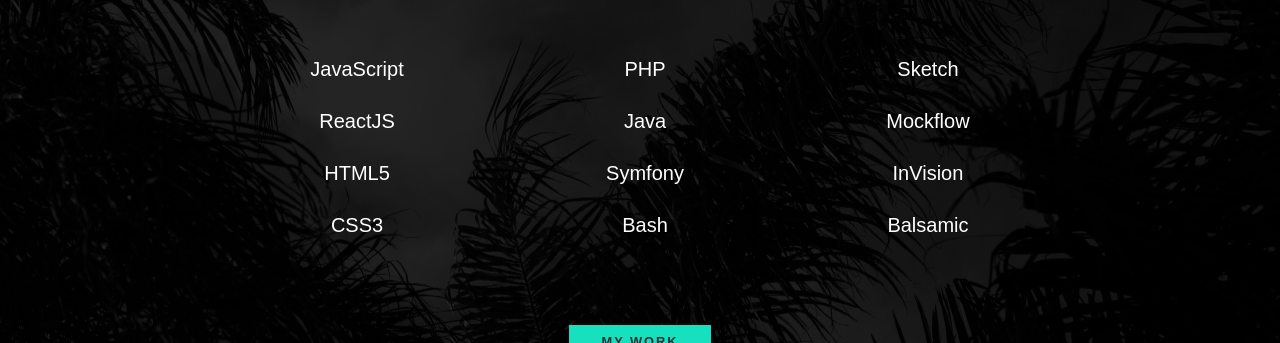
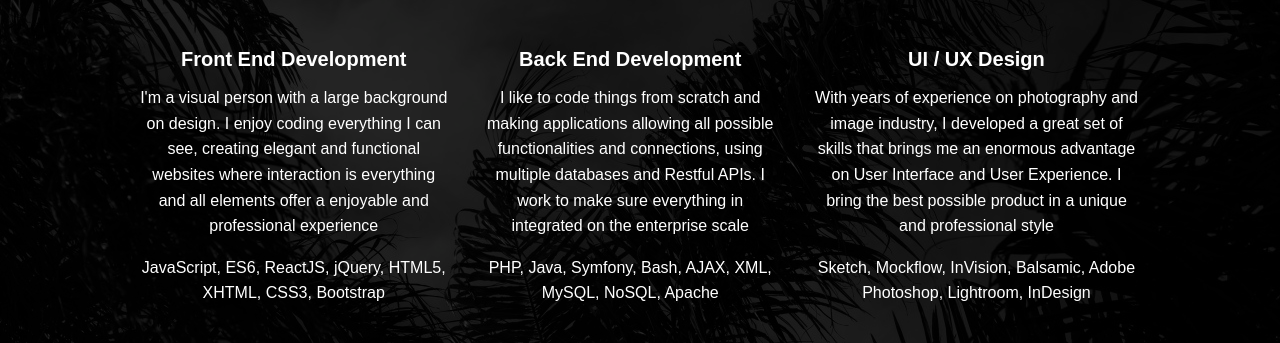
Before and after one commit to XabierGallardo/Xabier-Gallardo-Portfolio, a plain HTML site: page index.html in a window 1280 px wide. Shown: the part 609-952 px from the top of the page. Drawn offline with nearby package versions, Linux system fonts and the light colour scheme.

Commit message:
Added new content on Services section, issues solved

```diff
--- a/css/styles.css
+++ b/css/styles.css
@@ -329,10 +329,13 @@
 .service {
 	max-width: 500px;
 	margin: 0 auto;
+	padding-top: 1em;
+	padding-bottom: 1em;
 }
 
-.service p {
-	font-size: var(--fs-h3);
+.skills:hover {
+	color: var(--clr-accent);
+	cursor: default;
 }
 
 @media (min-width: 800px) {
@@ -348,7 +351,6 @@
 	}
 }
 
-
 .about-me {
 	max-width: 1000px;
 	margin: 0 auto;
@@ -358,7 +360,6 @@
 	max-width: 300px;
 	margin: 0 auto;
 }
-
 
 @media (min-width: 600px) {
 	.about-me {
@@ -404,12 +405,13 @@
 
 .portfolio {
 	display: grid;
-	grid-template-columns: repeat(auto-fit, minmax(400px, 1fr));
+	grid-template-columns: repeat(auto-fit, minmax(200px, 1fr));
 }
 
 .portfolio__item {
 	background: var(--clr-accent);
 	overflow: hidden;
+	margin: 0 auto;
 }
 
 .portfolio__img {
@@ -427,6 +429,12 @@
 .portfolio__item:focus .portfolio__img {
 	transform: scale(1.2);
 	opacity: .75;
+}
+
+@media (max-width: 870px) {
+	.portfolio {
+		grid-template-columns: repeat(auto-fit, minmax(280px, 1fr));
+	}
 }
 
 
@@ -469,7 +477,6 @@
 
 .social-list__item {
 	margin: 0.5em;
-	font-size: var(--fs-h2);
 }
 
 .social-list__link {
--- a/index.html
+++ b/index.html
@@ -60,24 +60,21 @@
 		<div class="services">
 
 			<div class="service">
-				<p>JavaScript</p>
-				<p>ReactJS</p>
-				<p>HTML5</p>
-				<p>CSS3</p>
+				<h3>Front End Development</h3>
+				<p>I'm a visual person with a large background on design. I enjoy coding everything I can see, creating elegant and functional websites where interaction is everything and all elements offer a enjoyable and professional experience</p>
+				<p class="skills">JavaScript, ES6, ReactJS, jQuery, HTML5, XHTML, CSS3, Bootstrap</p>
 			</div>
 
 			<div class="service">
-				<p>PHP</p>
-				<p>Java</p>
-				<p>Symfony</p>
-				<p>Bash</p>
+				<h3>Back End Development</h3>
+				<p>I like to code things from scratch and making applications allowing all possible functionalities and connections, using multiple databases and Restful APIs. I work to make sure everything in integrated on the enterprise scale</p>
+				<p class="skills">PHP, Java, Symfony, Bash, AJAX, XML, MySQL, NoSQL, Apache</p>
 			</div>
 
 			<div class="service">
-				<p>Sketch</p>
-				<p>Mockflow</p>
-				<p>InVision</p>
-				<p>Balsamic</p>
+				<h3>UI / UX Design</h3>
+				<p>With years of experience on photography and image industry, I developed a great set of skills that brings me an enormous advantage on User Interface and User Experience. I bring the best possible product in a unique and professional style</p>
+				<p class="skills">Sketch, Mockflow, InVision, Balsamic, Adobe Photoshop, Lightroom, InDesign</p>
 			</div>
 		</div>
 
@@ -93,7 +90,7 @@
 
 		<div class="about-me__body">
 			<p>I'm a full stack software developer with years of visual and multimedia experience working for international agencies. My passions are Open-Source, Hacking, Linux and Photography.</p>
-			<p>As a sociologist and photographer, I'm an experienced visual designer. I have many skills from social psicology, market studies and tendencies, multimedia creation and composition. Always thinking, creating and innovating!</p>
+			<p>As a sociologist and photographer, I'm an experienced visual designer. I have many skills from social psicology, market studies and tendencies, multimedia creation and editing. Always thinking, creating and innovating!</p>
 		</div>
 
 		<img src="img/xabi-02.jpg" alt="Another picture of Xabier Gallardo" class="about-me__img">
```
